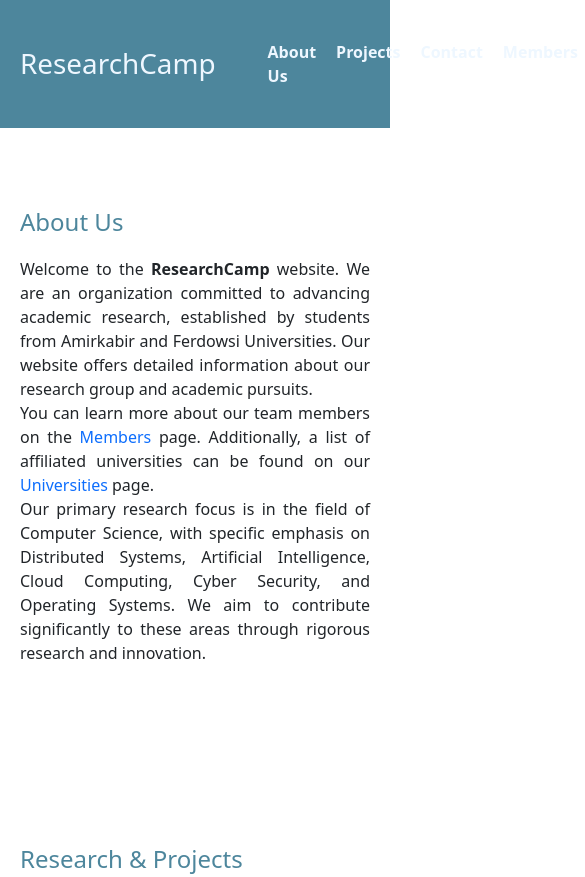
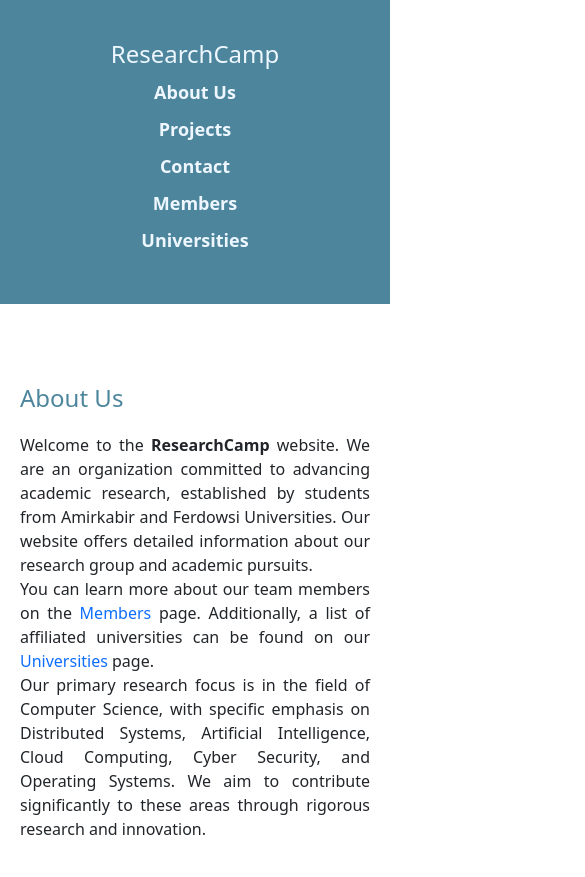
Before and after one commit to research-camp/profile, a plain HTML site: page index.html in a window 390 px wide. Shown: the top 877 px of the page, 585 px wide, since content can reach past the window. Drawn offline with nearby package versions, Linux system fonts and the light colour scheme.

Commit message:
fix: nav screen change style

```diff
--- a/styles.css
+++ b/styles.css
@@ -103,3 +103,32 @@ footer {
     height: 100px;
     border-radius: 50%;
 }
+
+/* Media Queries for Responsive Design */
+@media (max-width: 768px) {
+    header .container {
+        flex-direction: column;
+        text-align: center;
+    }
+
+    nav ul {
+        flex-direction: column;
+        margin-top: 10px;
+        padding: 0;
+    }
+
+    nav ul li {
+        margin-left: 0;
+        margin-bottom: 10px;
+    }
+}
+
+@media (max-width: 480px) {
+    header h1 {
+        font-size: 24px;
+    }
+
+    nav ul li a {
+        font-size: 18px;
+    }
+}
```
